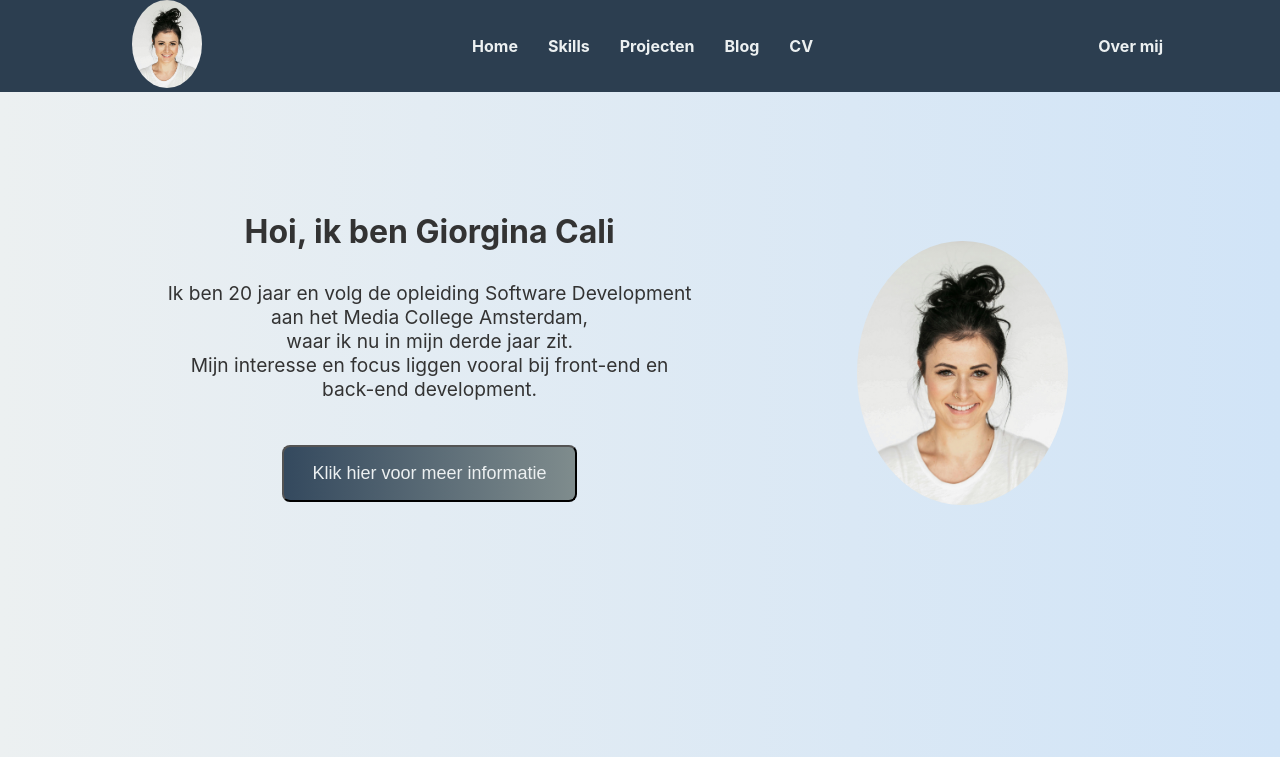
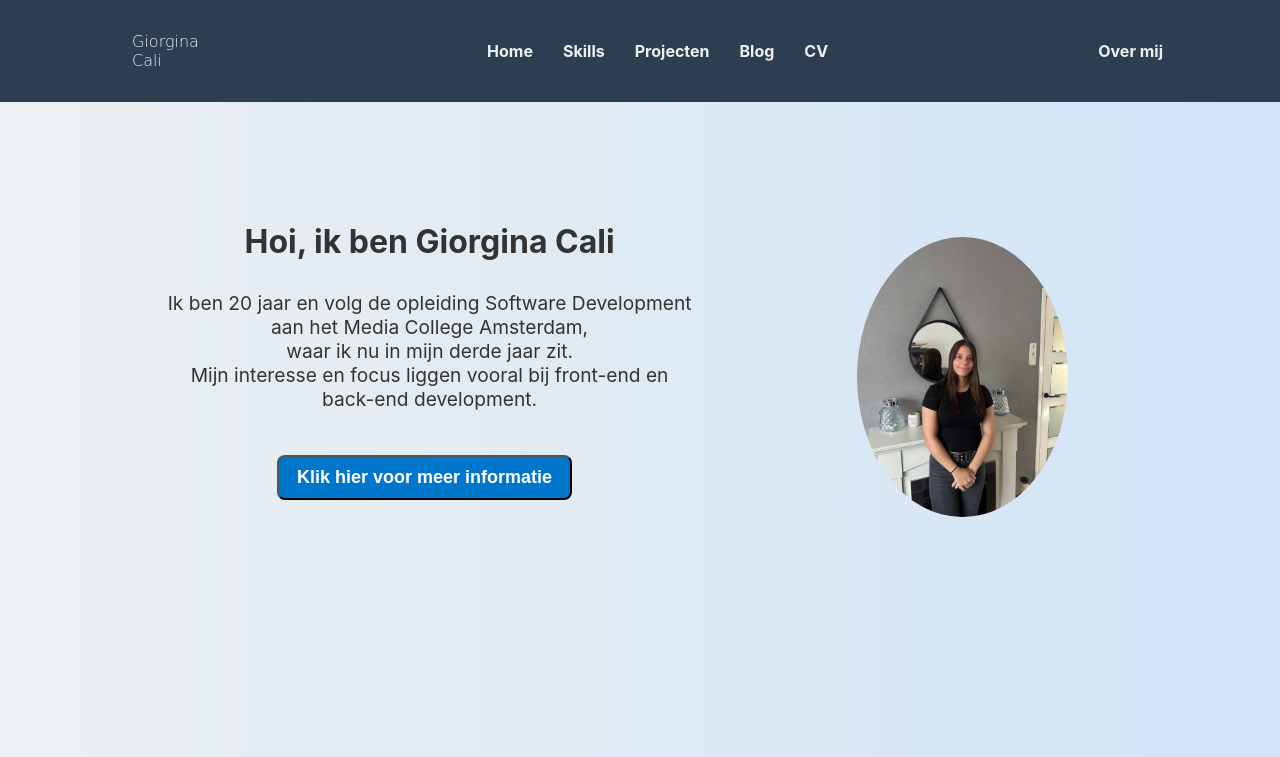
Before and after one commit to giorgina18/Portofolio, a PHP site: page / in a window 1280 px wide. Shown: the top 757 px of the page. Run offline with PHP 8.4, Linux system fonts and the light colour scheme; data comes from the database, SQL or seed files in the repository.

Commit message:
hier heb ik nu 3 projecten van de 5 die nu volledig werken, ook heb ik klein beetje van de header aangepast en me eigen foto erin gezet van wie ik ben.

```diff
--- a/assets/css/style.css
+++ b/assets/css/style.css
@@ -37,6 +37,7 @@ body {
 /* naviegatie bar */
 .navbar {
     background-color: #2c3E50;
+    padding: 2rem;
 }
 
 .navbar-inside {
@@ -48,12 +49,17 @@ body {
     z-index: 100;
 }
 
-.logo img {
-    width: 70px;
+.logo p {
+    width: 100px;
     height: auto;
-    border-radius: 50%;
     margin-left: 30px;
+    color: #ECF0F1;
+    font-family: "Carattere", cursive;
+    font-style: normal;
+    font-weight: 100;
 }
+
+
 
 /* Menu */
 .menu {
@@ -156,7 +162,7 @@ body {
 }
 
 .button-info {
-    width: 50%;
+    width: auto;
     margin-top: 14px;
     padding: 16px;
     font-size: 18px;
@@ -290,6 +296,87 @@ button:hover {
     color: #5372f0;
 }
 
+/* projects styling op ander pagina */
+
+.title-projects {
+    justify-content: center;
+    text-align: center;
+}
+
+.project-detail {
+    background: #fff;
+    padding: 80px;
+    border-radius: 12px;
+    box-shadow: 0 4px 12px rgba(0, 0, 0, 0.1);
+
+}
+
+.project-detail h1 {
+    font-size: 2rem;
+    margin-bottom: 10px;
+    color: #333;
+}
+
+.project-detail .category {
+    font-size: 0.95rem;
+    color: #666;
+    margin-bottom: 55px;
+}
+
+.project-image {
+    width: 100%;
+    max-height: 450px;
+    object-fit: cover;
+    border-radius: 8px;
+    margin-bottom: 20px;
+    transition: transform .2s;
+}
+
+.project-image:hover {
+    transform: scale(1.02);
+}
+
+.project-description {
+    margin-bottom: 60px;
+    margin-top: 20px;
+    color: #444;
+    font-size: 1rem;
+    text-align: center;
+    justify-content: center;
+}
+
+/* Knoppen */
+.button-info,
+.button-back {
+    display: inline-block;
+    padding: 10px 18px;
+    border-radius: 8px;
+    text-decoration: none;
+    font-weight: bold;
+}
+
+/*  button naar website */
+.button-info {
+    background: #0077cc;
+    color: white;
+    margin-right: 10px;
+}
+
+.button-info:hover {
+    background: #005fa3;
+}
+
+/*  button naar home page */
+.button-back {
+    background: #eee;
+    color: #333;
+}
+
+.button-back:hover {
+    background: #ddd;
+}
+
+
 /* Responsive */
 @media (max-width: 768px) {
     .menu {
--- a/index.php
+++ b/index.php
@@ -22,7 +22,7 @@ $projects = $projectModel->getAll();
             </div>
 
             <div class="info-foto-home">
-                <img class="foto-me" src="<?= Utils::asset('img/foto-me.jpg') ?>" alt="foto van wie ik ben">
+                <img class="foto-me" src="<?= Utils::asset('img/giorgina.jpg') ?>" alt="foto van wie ik ben">
             </div>
         </div>
     </section>
@@ -61,4 +61,4 @@ $projects = $projectModel->getAll();
 
 
 
-<?php require_once 'template-parts/footer.php'; ?>
+    <?php require_once 'template-parts/footer.php'; ?>
--- a/template-parts/header.php
+++ b/template-parts/header.php
@@ -27,9 +27,9 @@ require_once __DIR__ . '/../includes/Utils.php';
     <div class="navbar">
         <div class="container">
             <div class="navbar-inside">
-                <!-- logo links -->
+                <!-- logo links naam -->
                 <div class="logo">
-                    <img src="<?= Utils::asset('img/foto-me.jpg') ?>" alt="foto van wie ik ben">
+                    <p>Giorgina Cali</p>
                 </div>
 
                 <!-- hamburger menu -->
```
Also changed, not shown: project/index.php (+45 -7 lines), img/backendsvunity.png (added), img/bekijk_product_webshop.png (added), img/evenementen_sv.png (added), img/giorgina.jpg (added), img/kumo_search.png (added), img/middel_sv.png (added), img/registreren_back_end.png (added), img/registreren_gelukt.png (added).
